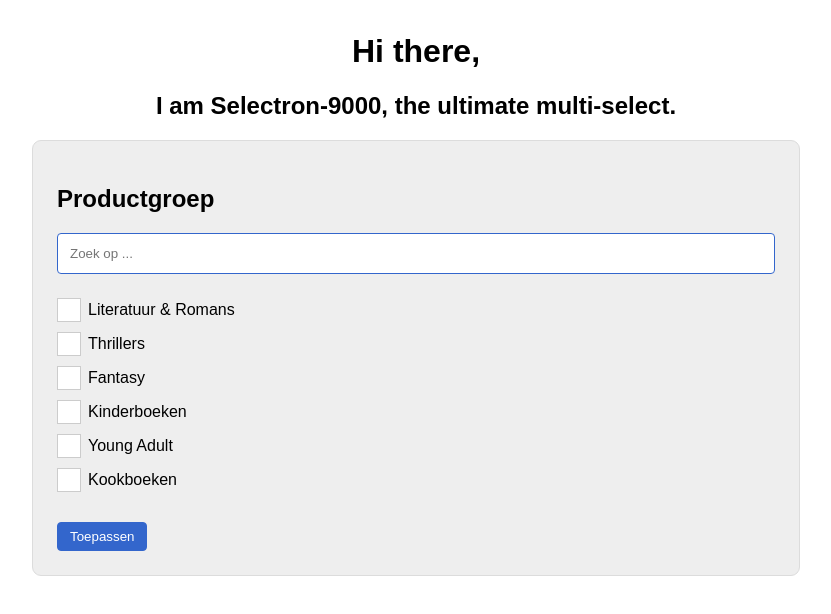
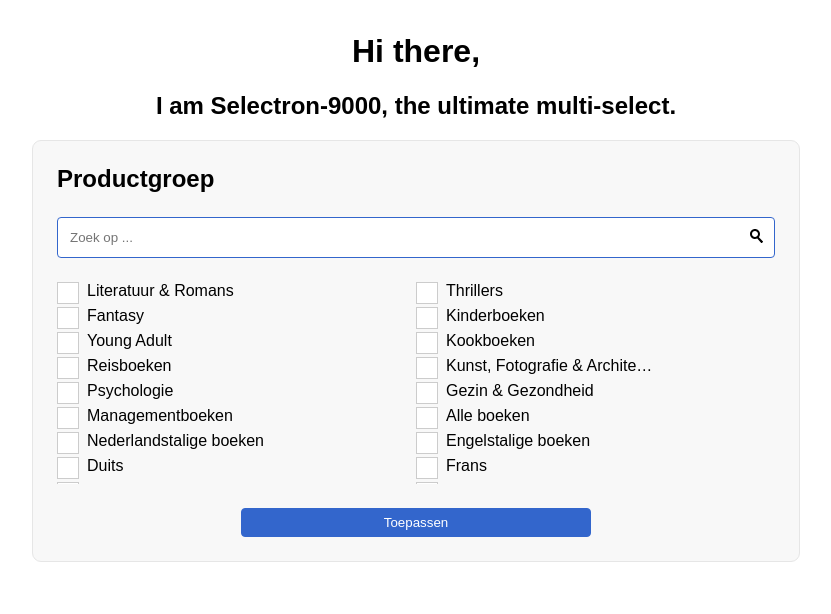
Before and after one commit to xblackbytesx/selectron-9000, a React (Create React App) app: page / in a window 1280 px wide. Shown: the top 614 px of the page, without its empty margins (224-1055 px from the left). Built offline with nearby package versions, Linux system fonts and the light colour scheme.

Commit message:
Added the appropriate icon and improved some overall styling.

```diff
--- a/src/App.scss
+++ b/src/App.scss
@@ -1,4 +1,11 @@
 @import "settings";
+
+html {
+  box-sizing: border-box;
+}
+*, *:before, *:after {
+  box-sizing: inherit;
+}
 
 body {
   padding: $gutter-half;
--- a/src/_settings.scss
+++ b/src/_settings.scss
@@ -1,8 +1,11 @@
 $gutter: 24px;
 $gutter-half: ($gutter / 2);
 
+$color-grey-1: #F8F8F8;
 $color-blue-1: #36C;
 $color-white-1: #FFF;
 
 $color-primary: $color-blue-1;
 $color-secondary: $color-white-1;
+
+$primary-bg-color: $color-grey-1;
--- a/src/components/button/button.js
+++ b/src/components/button/button.js
@@ -9,7 +9,7 @@ const Button = (props) => {
   return (
     <button
       type="button"
-      className="button button--primary">
+      className="button button--primary button--fullwidth">
       {children}
     </button>
   )
--- a/src/components/button/button.scss
+++ b/src/components/button/button.scss
@@ -7,6 +7,7 @@ $button-primary-color: $color-secondary;
   display: inline-block;
   background: none;
   outline: 0;
+  cursor: pointer;
 
   &--primary {
     background-color: $button-primary-bg-color;
@@ -15,4 +16,13 @@ $button-primary-color: $color-secondary;
     border-radius: 4px;
     padding: ($gutter-half / 2) $gutter-half;
   }
+
+  &--fullwidth {
+    width: 100%;
+    max-width: 350px;
+  }
+
+  &:hover {
+    background-color: lighten($button-primary-bg-color, 5);
+  }
 }
--- a/src/components/result-list-item/result-list-item.js
+++ b/src/components/result-list-item/result-list-item.js
@@ -1,13 +1,27 @@
-import React from 'react';
+import React, { Component } from 'react';
 import './result-list-item.css';
 
-const ResultListItem = (props) => (
-  <li className="selectron__result-list__item">
-    <label className="awesome-checkbox">
-      <input type="checkbox" />
-      <span dangerouslySetInnerHTML={props.value}></span>
-    </label>
-  </li>
-)
+class ResultListItem extends Component {
+  state = {
+    active: false
+  }
+
+  toggleState = () => {
+    this.state.active
+      ? this.setState({active: false})
+      : this.setState({active: true})
+  }
+
+  render() {
+    return(
+      <li onClick={this.toggleState} className={`selectron__result-list__item${this.state.active ? ` selectron__result-list--active` : ''}`}>
+        <label className="awesome-checkbox">
+          <input type="checkbox" />
+          <span dangerouslySetInnerHTML={this.props.value}></span>
+        </label>
+      </li>
+    )
+  }
+}
 
 export default ResultListItem;
--- a/src/components/result-list-item/result-list-item.scss
+++ b/src/components/result-list-item/result-list-item.scss
@@ -3,39 +3,42 @@
 $result-list-checkbox-border-color: $color-primary;
 $result-list-checkbox-bg-color: $color-secondary;
 
+.selectron__result-list__item {
+  flex: 1 0 250px;
+}
+
 .awesome-checkbox {
   position: relative;
   display: inline-block;
-  height: 32px;
-  margin: 1px;
+  margin-bottom: 3px;
   cursor: pointer;
 
+
+
+  input[type="checkbox"] {
+    visibility: hidden;
+  }
+
   span {
+    display: inline-block;
+    width: 210px;
     margin-left: 10px;
+    white-space: nowrap;
+    overflow: hidden;
+    text-overflow: ellipsis;
 
     &::before {
-      width: 14px;
-      height: 14px;
+      width: 20px;
+      height: 20px;
       position: absolute;
-      top: 0;
-      left: 0;
+      top: 1px;
+      left: 1px;
       background: $result-list-checkbox-bg-color;
       border: 4px solid #FFF;
       outline: 1px solid #CCC;
       cursor: pointer;
       content: '';
     }
-
-    // &::after {
-    //   width: 20px;
-    //   height: 20px;
-    //   position: absolute;
-    //   top: 3px;
-    //   left: 3px;
-    //   background: $result-list-checkbox-border-color;
-    //   opacity: 0.2;
-    //   content: '';
-    // }
 
     &:hover::after {
       opacity: 0.5;
--- a/src/components/result-list/result-list.scss
+++ b/src/components/result-list/result-list.scss
@@ -5,16 +5,18 @@ $result-list-checkbox-bg-color: $color-secondary;
 
 .selectron {
   &__result-list {
-    height: 200px;
+    height: 250px;
     border-width: $gutter 0;
     border-style: solid;
-    border-color: #EEE;
+    border-color: $primary-bg-color;
     overflow-y: scroll;
 
     ul {
       margin: 0;
       padding: 0;
       list-style: none;
+      display: flex;
+      flex-flow: row wrap;
     }
   }
 }
--- a/src/components/search-box/search-box.js
+++ b/src/components/search-box/search-box.js
@@ -2,8 +2,12 @@ import React from 'react';
 import PropTypes from 'prop-types';
 import './searchbox.css';
 
+import './search.svg';
+
 const SearchBox = (props) => (
-  <input className="searchbox" type="search" placeholder={props.placeholder} />
+  <span className="searchbox">
+    <input className="searchbox__input" type="search" placeholder={props.placeholder} />
+  </span>
 )
 
 SearchBox.propTypes = {
--- a/src/components/search-box/searchbox.scss
+++ b/src/components/search-box/searchbox.scss
@@ -1,9 +1,25 @@
 @import "../../settings";
 
 .searchbox {
-  width: 100%;
-  background-color: #FFF;
-  border: 1px solid #36C;
-  padding: $gutter-half;
-  border-radius: 4px;
+  position: relative;
+
+  &__input {
+    width: 100%;
+    background-color: #FFF;
+    border: 1px solid #36C;
+    padding: $gutter-half;
+    border-radius: 4px;
+  }
+
+  &::after {
+    display: block;
+    width: 14px;
+    height: 14px;
+    position: absolute;
+    top: 50%;
+    right: $gutter-half;
+    transform: translateY(-50%);
+    background-image: url('./search.svg');
+    content: '';
+  }
 }
--- a/src/components/selectron/selectron.js
+++ b/src/components/selectron/selectron.js
@@ -13,6 +13,8 @@ const Selectron = (props) => (
       <div className="selectron__content">
         <SearchBox placeholder="Zoek op ..." />
         <ResultList props={props.props.data} />
+      </div>
+      <div className="selectron__action">
         <Button>Toepassen</Button>
       </div>
     </div>
--- a/src/components/selectron/selectron.scss
+++ b/src/components/selectron/selectron.scss
@@ -1,6 +1,6 @@
 @import "../../settings";
 
-$selectron-bg-color: #EEE;
+$selectron-bg-color: $primary-bg-color;
 $selectron-border-color: darken($selectron-bg-color, 7);
 
 .selectron {
@@ -11,4 +11,12 @@ $selectron-border-color: darken($selectron-bg-color, 7);
   &__wrapper {
     padding: $gutter;
   }
+
+  &__title h1 {
+    margin: 0 0 $gutter;
+  }
+
+  &__action {
+    text-align: center;
+  }
 }
```
Also changed, not shown: src/components/search-box/search.svg (added).
